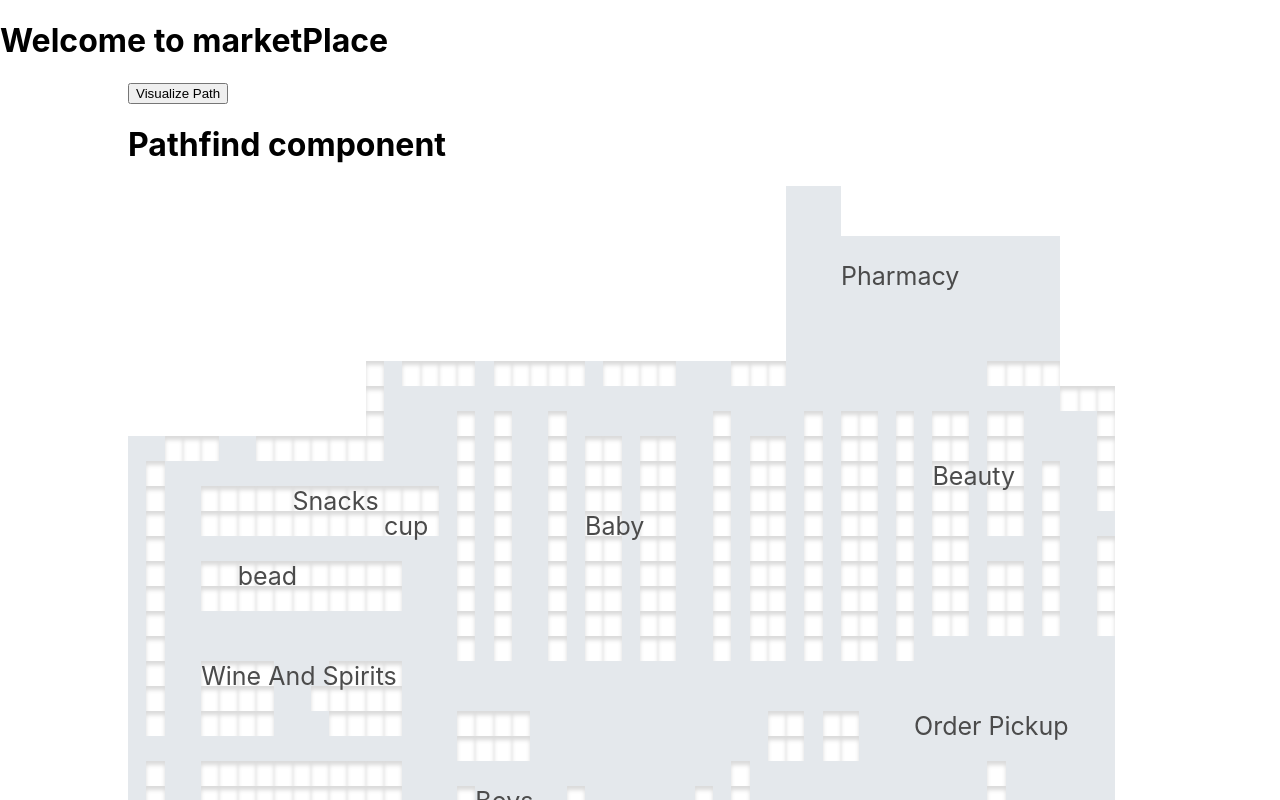
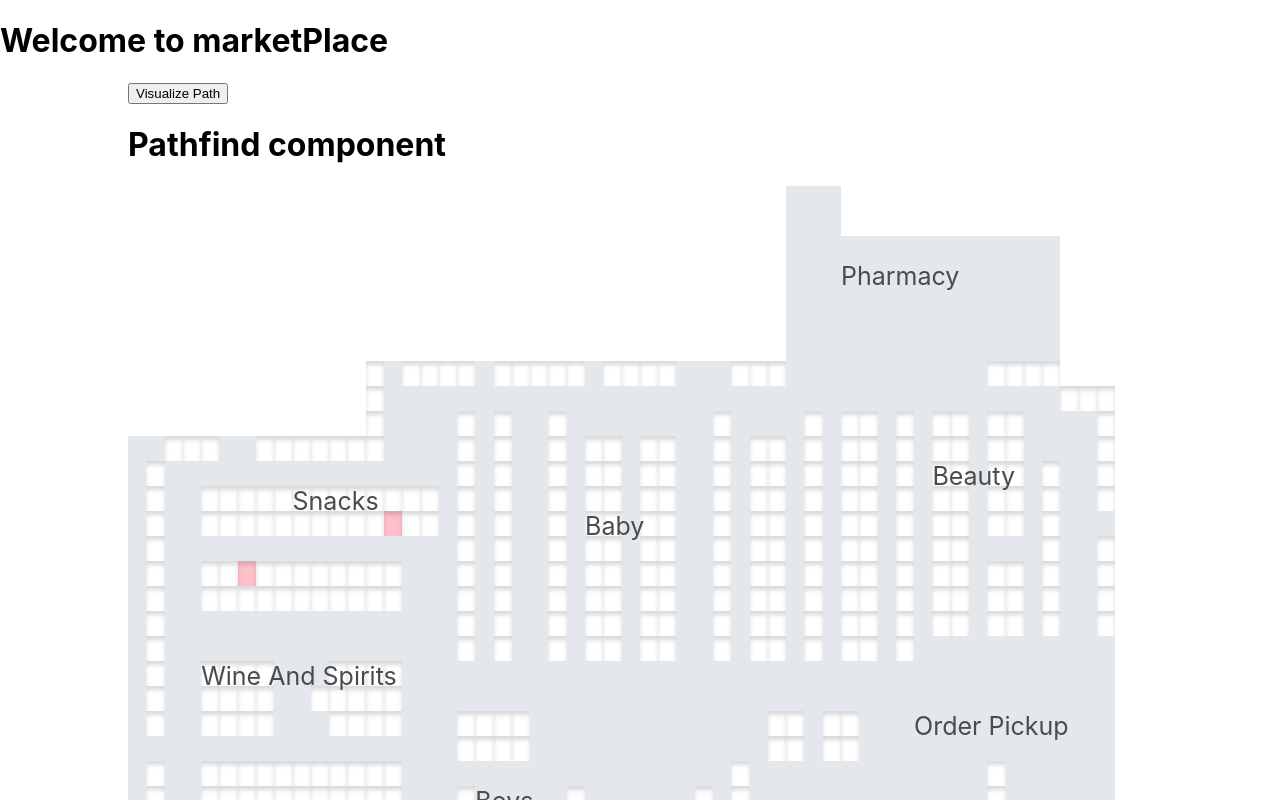
Before and after one commit to Rempala5/Pathfinder, a React (Create React App) app: page / in a window 1280 px wide. Shown: the top 800 px of the page. Built offline with nearby package versions, Linux system fonts and the light colour scheme.

Commit message:
Add Path organizer and redirection mapping

```diff
--- a/package.json
+++ b/package.json
@@ -8,6 +8,7 @@
     "@testing-library/user-event": "^13.5.0",
     "react": "^17.0.2",
     "react-dom": "^17.0.2",
+    "react-router-dom": "^6.2.2",
     "react-scripts": "5.0.0",
     "web-vitals": "^2.1.4"
   },
--- a/src/components/Node.js
+++ b/src/components/Node.js
@@ -1,12 +1,29 @@
 import React from "react"
 import "./Node.css"
 
-const Node = ({isStart, isEnd, row, col, isWall, isAisle, isPath, title }) =>{
+const Node = ({isStart, isEnd, row, col, isWall, isAisle, isPath, title, isPickupTile }) =>{
     const classes = isStart ? "node-start" : isWall? "iswall": isAisle? "isaisle": isPath? "ispath" : isEnd ? "node-end": "";
     const name = title ? title: "";
+
+    const getDetails = () =>{
+        alert(title);
+    }
+
+    if(isPickupTile){
+
+        return (
+        <div onClick = {getDetails} className={`node ${classes}`} id={`node-${col}-${row}`}><span class="title"></span></div>
+        );
+    }
+
     return(
         <div className={`node ${classes}`} id={`node-${col}-${row}`}><span class="title">{name}</span></div>
-    )
+    );
+
+
 }
 
+
+
+
 export default Node;
--- a/src/components/Pathfind.js
+++ b/src/components/Pathfind.js
@@ -39,12 +39,15 @@ const Pathfind = (props) =>{
         let parent_path = [];
         let startNode = grid[NODE_START_ROW][NODE_START_COL];
         products = insertionSort(products);
+        let checkout = grid[26][46];
         for(let i=0; i<products.length; i++){
             let gridelement = grid[products[i].shelf_id.x][products[i].shelf_id.y];
             gridelement.isEnd = true;
             gridelement.isWall = false;
             gridelement.isPath= true;
             gridelement.title = products[i].name;
+            gridelement.isPickupTile = true;
+            document.getElementById(`node-${products[i].shelf_id.y}-${products[i].shelf_id.x}`).style.background = 'pink';
             let endNode = gridelement;
             let path = Astar(startNode, endNode);
             products[i].startD=path.length;
@@ -53,6 +56,10 @@ const Pathfind = (props) =>{
             }
             cleanSpots(grid)
             startNode = endNode;
+        }
+        let path = Astar(startNode, checkout);
+        for(let i=0; i<path.length; i++){
+            parent_path.push(path[i]);
         }
         setPath(parent_path);
     };
@@ -94,9 +101,9 @@ const Pathfind = (props) =>{
                 return (
                     <div key={rowIndex} className="rowWrapper">
                         {row.map((col, colIndex) => {
-                            const {isStart, isEnd, isWall, isAisle, isPath, title} = col;
+                            const {isStart, isEnd, isWall, isAisle, isPath, title, isPickupTile} = col;
                             return(
-                                <Node key={colIndex} isStart={isStart} isAisle={isAisle} isPath={isPath} isEnd={isEnd} row={rowIndex} col={colIndex} isWall={isWall} title={title}/>
+                                <Node key={colIndex} isStart={isStart} isAisle={isAisle} isPath={isPath} isEnd={isEnd} row={rowIndex} col={colIndex} isWall={isWall} title={title} isPickupTile={isPickupTile}/>
                             )
                         })}
                     </div>
@@ -248,7 +255,7 @@ function Spot(i, j){
     this.isPath = getPath(i, j);
     this.isFittingRoom = getFittingRoom(i, j);
     this.previous = undefined;
-    this.pickupTile = undefined;
+    this.isPickupTile = undefined;
     this.addneighbors = function(grid){
         let i = this.y;
         let j = this.x;
```
Also changed, not shown: src/App.js (+8 -3 lines), 1 other file (tests, documents, lock files or other folders).
